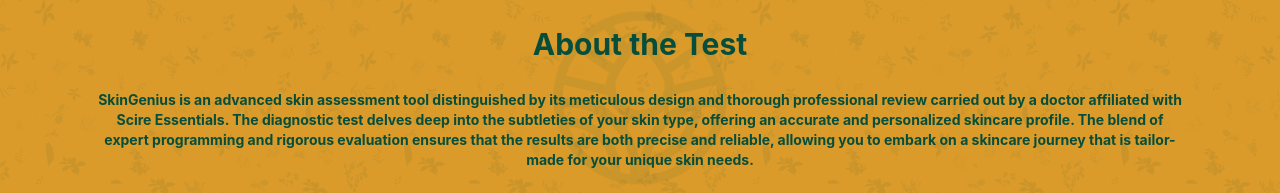
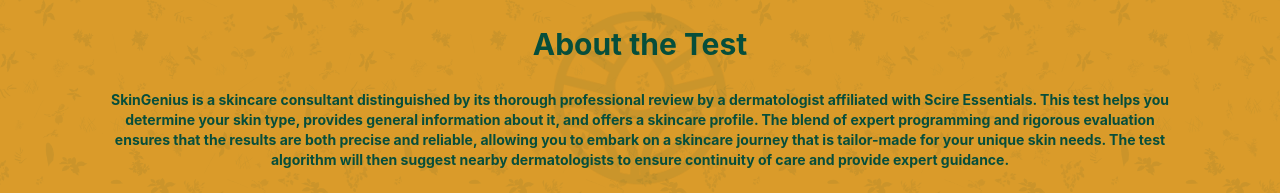
Before and after one commit to Glinary/Scire-Landing-Page, a React (Create React App) app in the folder client/: page / in a window 1280 px wide. Shown: the part 759-952 px from the top of the page. Built offline with nearby package versions, Linux system fonts and the light colour scheme.

Commit message:
Updated description & options
updated the page about description and test options to maintain consistency with the pronoun usage.

```diff
--- a/client/src/js/About.js
+++ b/client/src/js/About.js
@@ -9,10 +9,11 @@
     <div className="p-14" id="about">
       <h1 className="text-3xl font-bold py-2 pb-7 text-center opacity-100" id="about-title">About the Test</h1>
       <p className="text-center text-xs lg:text-sm lg:px-10 lg:pb-2 font-bold" id="about-desc">
-      SkinGenius is an advanced skin assessment tool distinguished by its meticulous design and thorough professional review carried out by a
-      doctor affiliated with Scire Essentials. The diagnostic test delves deep into the subtleties of your skin type, offering an accurate and
-      personalized skincare profile. The blend of expert programming and rigorous evaluation ensures that the results are both precise and
-      reliable, allowing you to embark on a skincare journey that is tailor-made for your unique skin needs.
+      SkinGenius is a skincare consultant distinguished by its thorough professional review by a dermatologist affiliated with Scire Essentials.
+      This test helps you determine your skin type, provides general information about it, and offers a skincare profile. The blend of expert
+      programming and rigorous evaluation ensures that the results are both precise and reliable, allowing you to embark on a skincare journey
+      that is tailor-made for your unique skin needs. The test algorithm will then suggest nearby dermatologists to ensure continuity of care
+      and provide expert guidance.
       </p>
     </div>
     </div>
--- a/client/src/js/Main.js
+++ b/client/src/js/Main.js
@@ -25,22 +25,22 @@
   {
     question: "What does your skin typically look like at the end of the day?",
     options: [
-      "My forehead and nose are very shiny and oily but my cheeks are matte.",
-      "Crazy oily.",
-      "Tight or splotchy. Like the desert. I need to put moisturizer on ASAP!",
-      "Dull and tired. It feels mostly dry.",
+      "My forehead and nose feels very shiny and oily but my cheeks are matte.",
+      "My skin feels crazy oily.",
+      "My skin feels tight or splotchy, like the desert. I need to put moisturizer on ASAP!",
+      "My skin feels dull and tired; it's mostly dry.",
       "My complexion is only slightly oily at the end of the day.",
-      "I have some redness and irritation when exposed to skincare products or other environmental factors.",
-      "It looks normal. Not overly dry or oily.",
+      "I experience redness and irritation when exposed to skincare products or other environmental factors.",
+      "My skin feels normal, not overly dry or oily.",
     ],
   },
   {
     question: "Describe your pores.",
     options: [
       "My pores are large, visible, and sometimes clogged all over my face.",
-      "Depends on where they are on my face. My pores are medium to large around my T-zone.",
-      "Small to medium-sized. My pores are small and not visible.",
-      "They seem to change with the day. My pores are visible but small.",
+      "My pores are medium to large around my T-zone.",
+      "My pores are small and not visible.",
+      "My pores are visible but small, and they seem to change throughout the day.",
     ],
   },
   {
```
